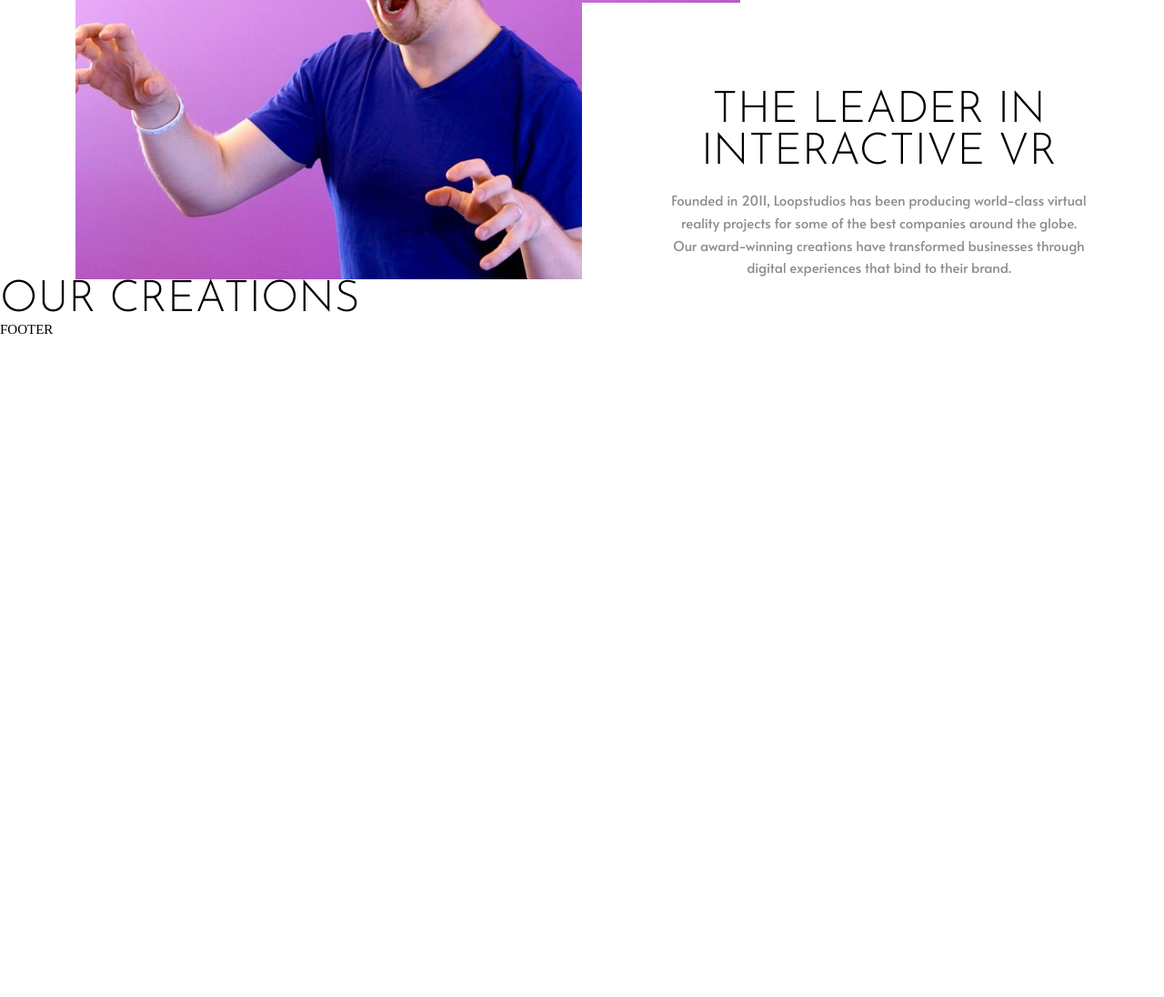
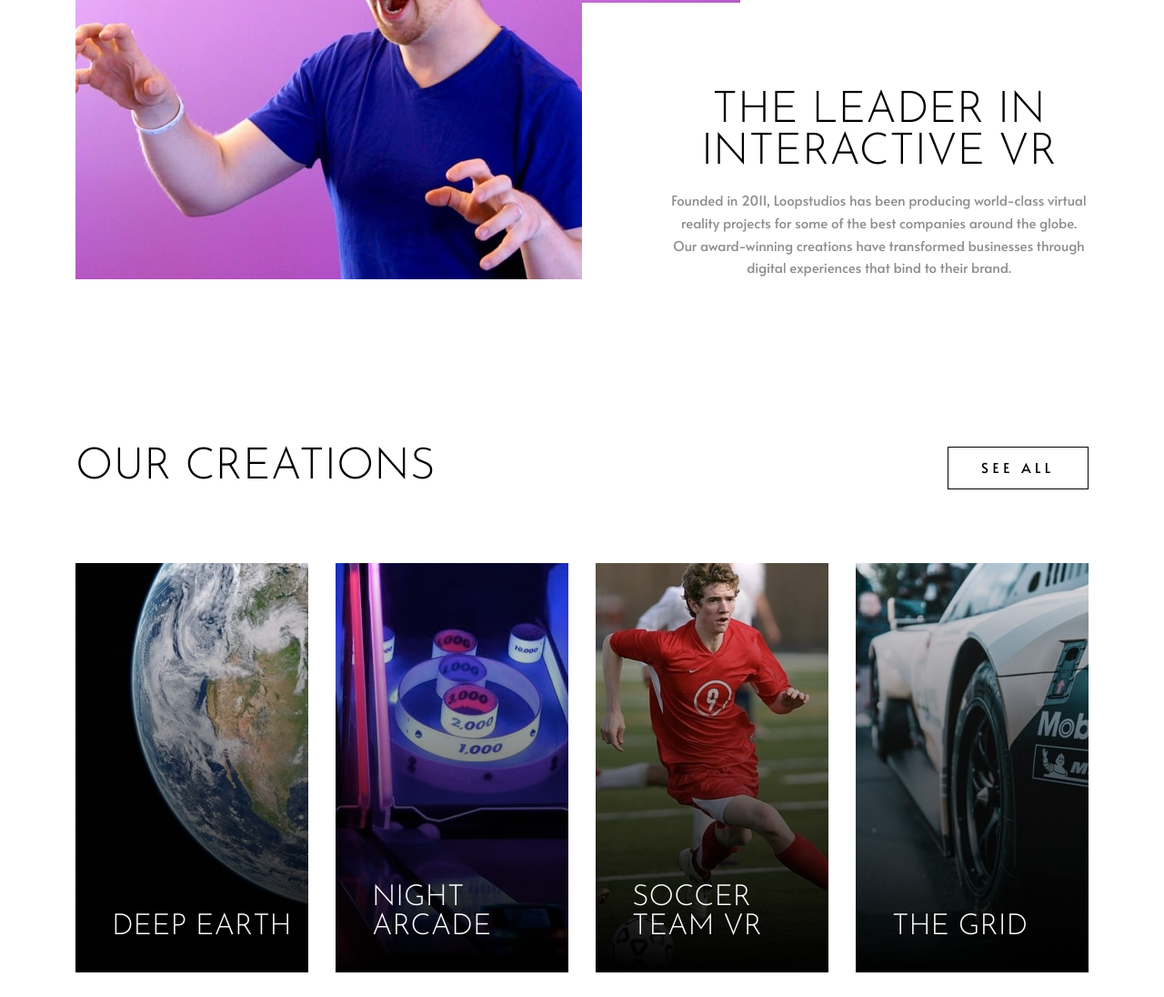
Before and after one commit to MinhKhangTran/w52s_11_11ty_loopstudios, an Eleventy site: page src/index.html in a window 1280 px wide. Shown: the part 1123-2219 px from the top of the page at 91% size. Before the commit the page ends 1494 px from the top, so only its background shows below. Built offline with nearby package versions, Linux system fonts and the light colour scheme; Eleventy itself is replaced by a stand-in of ours; files that its build step writes are made by us from their sources.

Commit message:
:sparkles: desktop creation

```diff
--- /dev/null
+++ b/src/_data/creations.json
@@ -0,0 +1,46 @@
+{
+  "gradient": "linear-gradient(180deg, rgba(0, 0, 0, 0) 0%, #000000 100%);",
+  "btnText": "See all",
+  "images": [
+    {
+      "id": 1,
+      "title": "Deep Earth",
+      "image": "image-deep-earth"
+    },
+    {
+      "id": 2,
+      "title": "Night arcade",
+      "image": "image-night-arcade"
+    },
+    {
+      "id": 3,
+      "title": "Soccer team vr",
+      "image": "image-soccer-team"
+    },
+    {
+      "id": 4,
+      "title": "The grid",
+      "image": "image-grid"
+    },
+    {
+      "id": 5,
+      "title": "From up above vr",
+      "image": "image-from-above"
+    },
+    {
+      "id": 6,
+      "title": "Pocket Borealis",
+      "image": "image-pocket-borealis"
+    },
+    {
+      "id": 7,
+      "title": "The Curiosity",
+      "image": "image-curiosity"
+    },
+    {
+      "id": 8,
+      "title": "Make it fisheye",
+      "image": "image-fisheye"
+    }
+  ]
+}
--- a/src/_includes/creations.html
+++ b/src/_includes/creations.html
@@ -1,3 +1,33 @@
-<section id="creation" aria-label="creation section">
-  <h2 class="h2">{{creation.title}}</h2>
+<section class="container" id="creation" aria-label="creation section">
+  <div class="creation__title">
+    <h2 class="h2">{{creation.title}}</h2>
+    <button type="button" class="btn">{{creations.btnText}}</button>
+  </div>
+  <div class="creation__wrapper">
+    {% for creation in creations.images %}
+    <article class="creation__card">
+      <picture>
+        <source
+          media="(min-width: 420px)"
+          srcset="/images/desktop/{{creation.image}}.jpg"
+        />
+        <source
+          media="(max-width: 420px)"
+          srcset="/images/mobile/{{creation.image}}.jpg"
+        />
+        <img
+          srcset="
+            /images/desktop/{{creation.image}}.jpg,
+            /images/mobile/{{creation.image}}.jpg
+          "
+          sizes="(min-width: 375px), (max-width: 375px)"
+          src="/images/mobile/{{creation.image}}.jpg"
+          alt="{{creation.title}}"
+        />
+      </picture>
+      <h3 class="h3">{{creation.title}}</h3>
+    </article>
+    {% endfor %}
+  </div>
+  <button type="button" class="btn mobile__btn">{{creations.btnText}}</button>
 </section>
--- a/src/css/style.css
+++ b/src/css/style.css
@@ -346,6 +346,18 @@ header.opened {
 /* ----------------------------- */
 /* BTN                         */
 /* ----------------------------- */
+button {
+  padding-inline: 2.25rem;
+  padding-block: 0.75rem;
+  border: solid 1px var(--black);
+  background-color: var(--white);
+  transition: all 0.35s ease-in;
+  cursor: pointer;
+}
+button:hover {
+  background-color: var(--black);
+  color: var(--white);
+}
 /* ----------------------------- */
 /* About                         */
 /* ----------------------------- */
@@ -383,6 +395,66 @@ header.opened {
 /* ----------------------------- */
 /* Creations                     */
 /* ----------------------------- */
+#creation {
+  padding-top: 6rem;
+}
+.creation__title {
+  padding-bottom: 3rem;
+}
+.creation__title button {
+  display: none;
+}
+@media (min-width: 768px) {
+  #creation {
+    padding-top: 11.5rem;
+  }
+  .creation__title {
+    display: flex;
+    justify-content: space-between;
+    padding-bottom: 5.0625rem;
+  }
+  .creation__title button {
+    display: inline;
+  }
+  .creation__wrapper {
+    display: grid;
+    grid-template-columns: repeat(4, 1fr);
+    gap: 1.875rem;
+  }
+  .creation__card {
+    position: relative;
+    cursor: pointer;
+    transition: all 0.35s ease-in;
+  }
+
+  .creation__card:hover h3 {
+    color: var(--black);
+    z-index: 1000;
+    position: absolute;
+  }
+  .creation__card h3 {
+    position: absolute;
+    color: var(--white);
+    z-index: 1000;
+    left: 40px;
+    bottom: 34px;
+    transition: all 0.25s ease-in;
+  }
+  .creation__card::after {
+    content: "";
+    position: absolute;
+    inset: 0;
+    background: linear-gradient(180deg, rgba(0, 0, 0, 0) 0%, #000000 100%);
+    transition: background 0.25s ease-in;
+  }
+  .creation__card:hover::after {
+    background: hsl(0 0% 100% / 0.7);
+  }
+
+  .mobile__btn {
+    display: none;
+  }
+}
 /* ----------------------------- */
 /* Footer                         */
 /* ----------------------------- */
```
